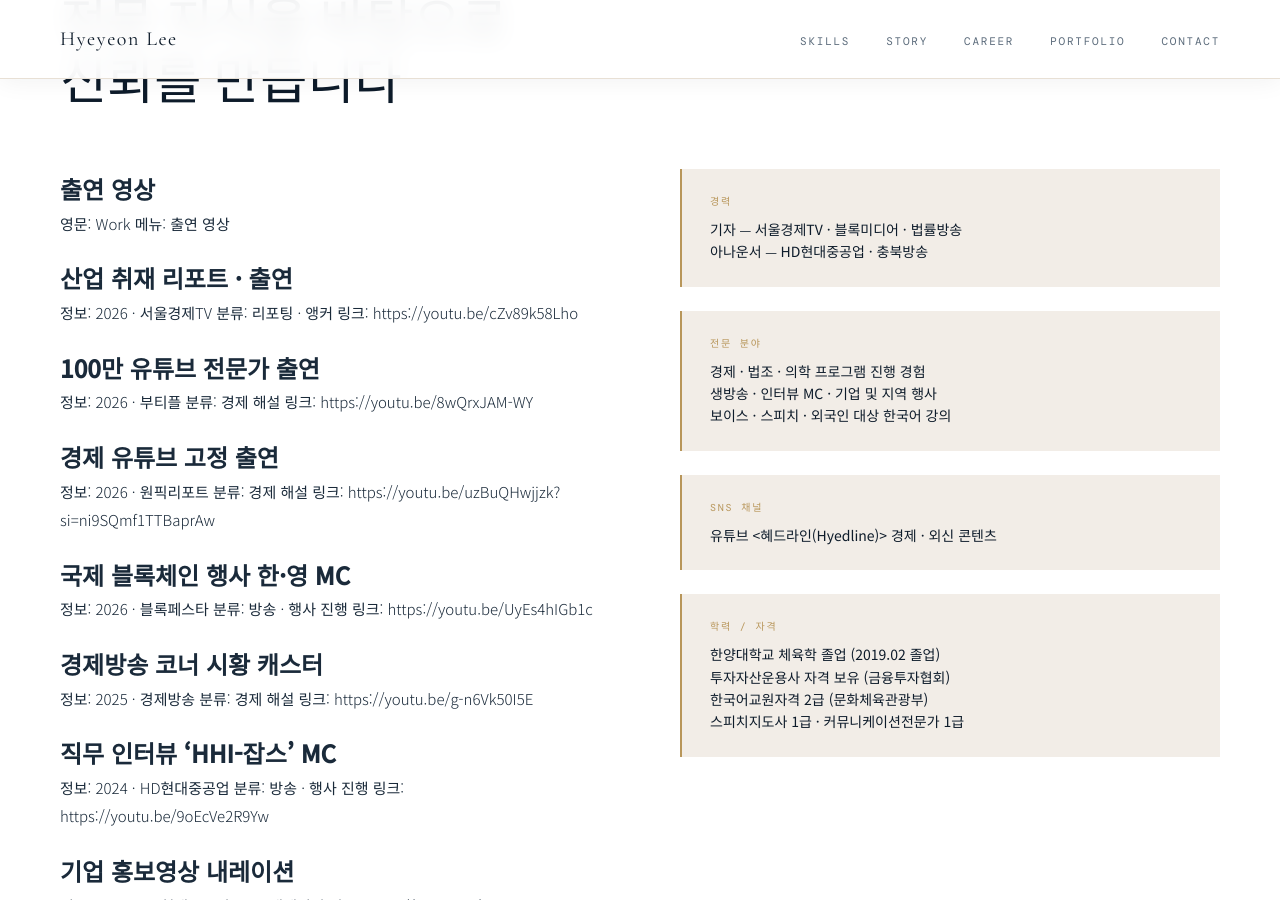
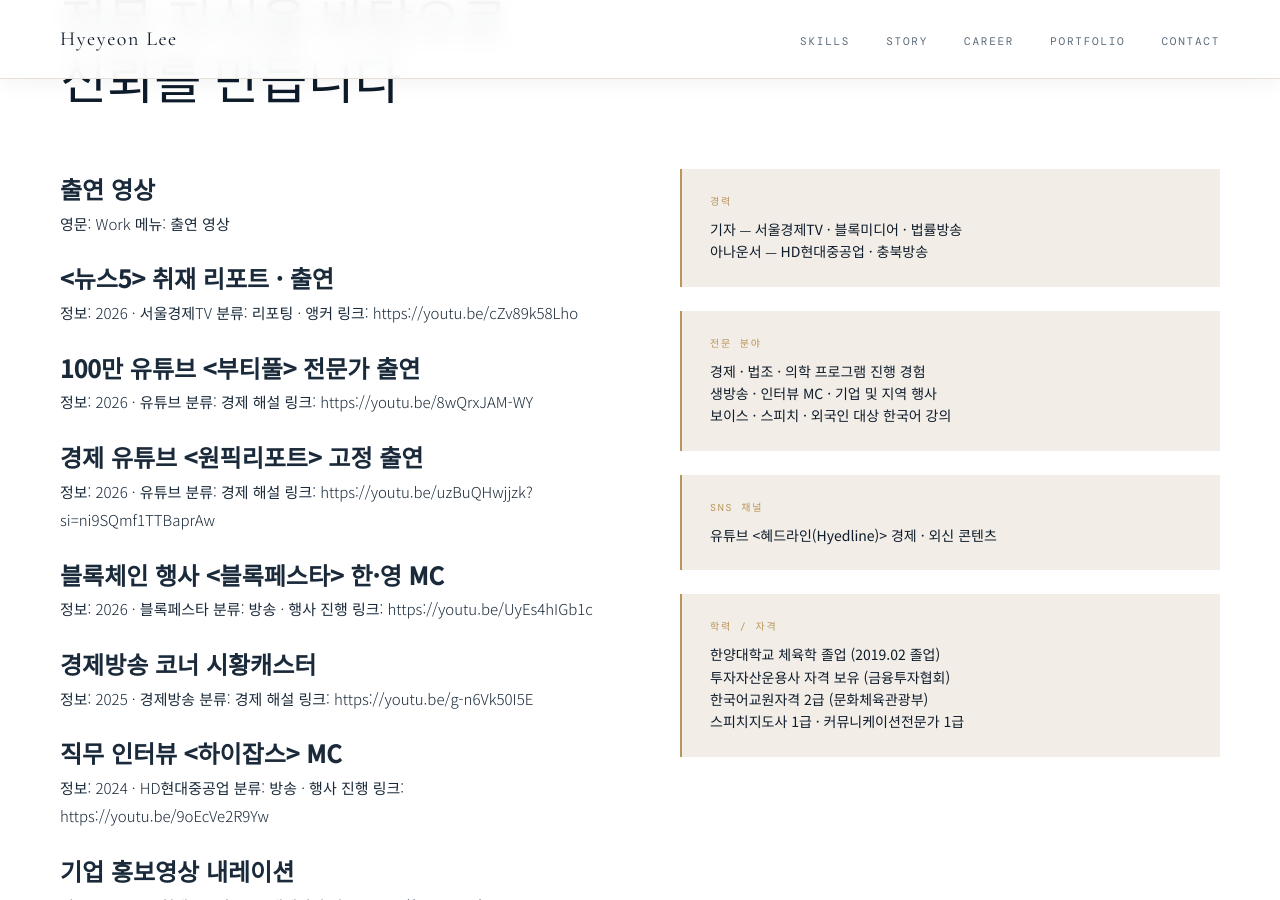
Before and after one commit to annhylee/annhylee.github.io, a Jekyll site: the page built from content/videos.md, in a window 1280 px wide and 900 px high, scrolled down 1805 px. Built offline with Jekyll 4.4.1, drawn with Linux system fonts in a browser that asks for light colours; some web fonts are replaced; our own code applies the rules of GitHub Pages for plain Markdown files; some of the changed text lies outside the part shown.

Commit message:
Update videos.md

```diff
--- a/content/videos.md
+++ b/content/videos.md
@@ -12,32 +12,32 @@
 영문: Work
 메뉴: 출연 영상
 
-## 산업 취재 리포트 · 출연
+## <뉴스5> 취재 리포트 · 출연
 정보: 2026 · 서울경제TV
 분류: 리포팅 · 앵커
 링크: https://youtu.be/cZv89k58Lho
 
-## 100만 유튜브 전문가 출연
-정보: 2026 · 부티플
+## 100만 유튜브 <부티풀> 전문가 출연
+정보: 2026 · 유튜브
 분류: 경제 해설
 링크: https://youtu.be/8wQrxJAM-WY
 
-## 경제 유튜브 고정 출연
-정보: 2026 · 원픽리포트
+## 경제 유튜브 <원픽리포트> 고정 출연
+정보: 2026 · 유튜브
 분류: 경제 해설
 링크: https://youtu.be/uzBuQHwjjzk?si=ni9SQmf1TTBaprAw
 
-## 국제 블록체인 행사 한·영 MC
+## 블록체인 행사 <블록페스타> 한·영 MC
 정보: 2026 · 블록페스타
 분류: 방송 · 행사 진행
 링크: https://youtu.be/UyEs4hIGb1c
 
-## 경제방송 코너 시황 캐스터
+## 경제방송 코너 시황캐스터
 정보: 2025 · 경제방송
 분류: 경제 해설
 링크: https://youtu.be/g-n6Vk50I5E
 
-## 직무 인터뷰 'HHI-잡스' MC
+## 직무 인터뷰 <하이잡스> MC
 정보: 2024 · HD현대중공업
 분류: 방송 · 행사 진행
 링크: https://youtu.be/9oEcVe2R9Yw
@@ -46,3 +46,8 @@
 정보: 2024 · HD현대중공업
 분류: 내레이션
 링크: https://youtu.be/umEZCZCs6xU
+
+## 팟캐스트 <머니슬립>
+정보: 2026 · 혜드라인
+분류: 내레이션
+링크: https://youtu.be/EMghVf80AT4?si=GlfLPRbutZWM8abw
```
